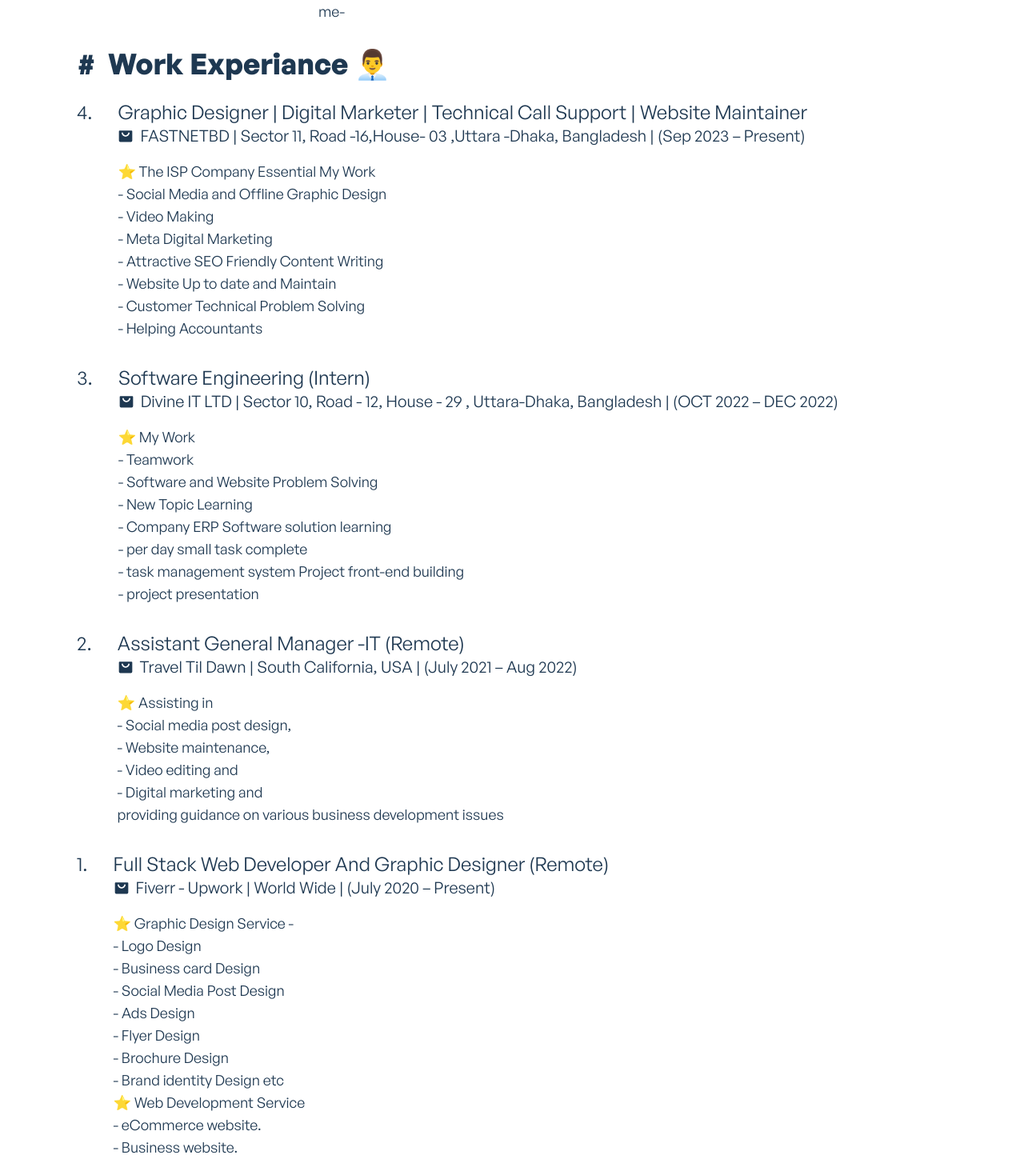
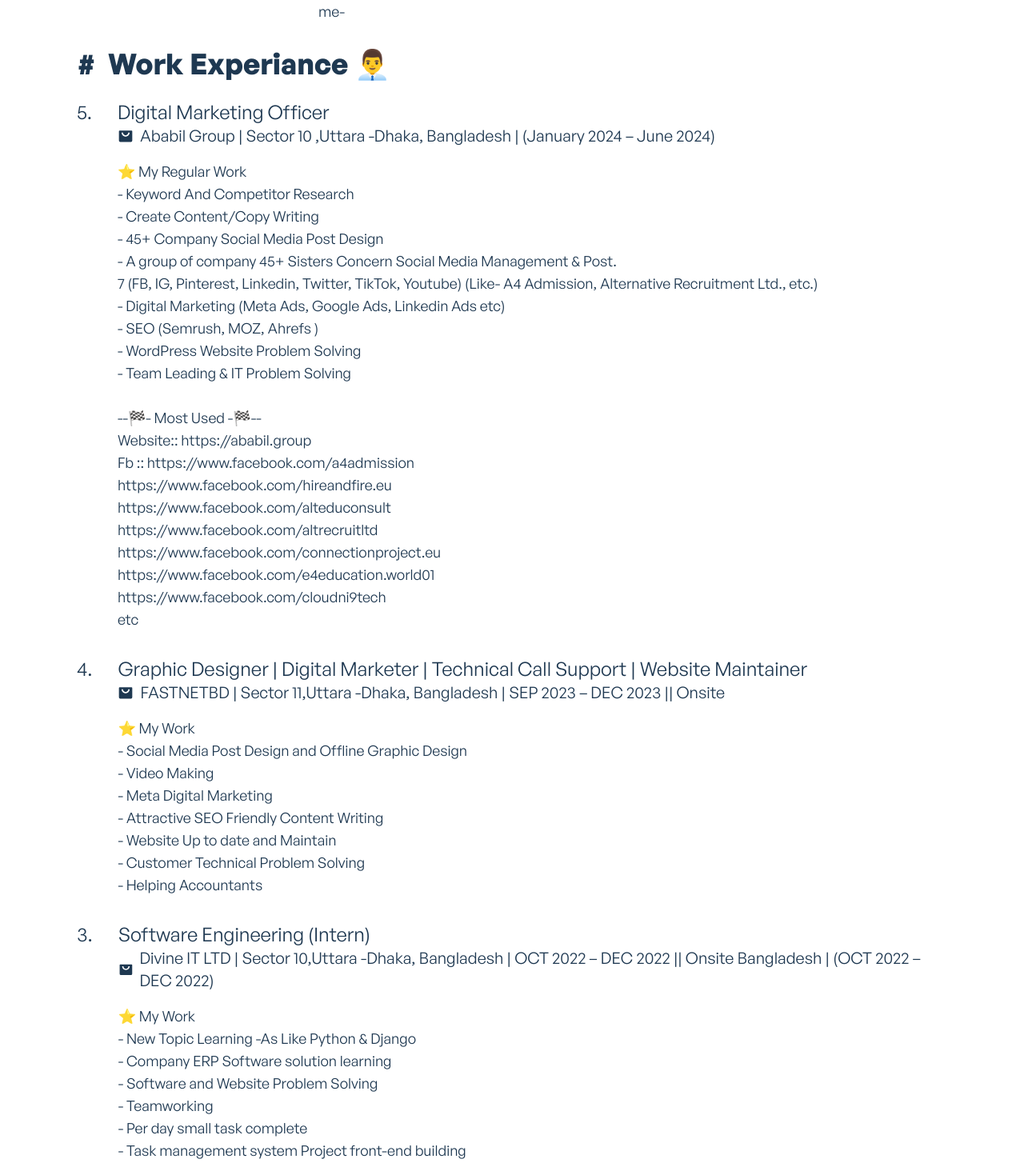
Before and after one commit to rcmehedi15/mehedi-final-portfolio, a React (Create React App) app: page /about in a window 1280 px wide. Shown: the part 580-2034 px from the top of the page at 80% size. Built offline with nearby package versions, Linux system fonts and the light colour scheme.

Commit message:
experience

```diff
--- a/src/components/about/Experience/Experiences.jsx
+++ b/src/components/about/Experience/Experiences.jsx
@@ -12,6 +12,44 @@
       </h2>{" "}
       <br />
       <ul className="w-full">
+      <li className="w-full mb-8 flex ">
+          <h5 className="text-2xl  text-ternary-dark dark:text-ternary-light">
+            5.{" "}
+          </h5>
+          <div className="flex-1 ml-8">
+            <h5 className="w-full text-2xl   text-ternary-dark dark:text-ternary-light ">
+              Digital Marketing Officer
+            </h5>
+            <span className="w-full text-lg md:text-xl mb-4 text-ternary-dark dark:text-ternary-light flex items-center  gap-2">
+              <BiSolidShoppingBagAlt />
+              Ababil Group | Sector 10 ,Uttara -Dhaka,
+              Bangladesh | (January 2024 – June 2024)
+            </span>
+
+            <p className="w-full text-lg mt-3 text-ternary-dark dark:text-ternary-light">
+            ⭐ My Regular Work <br />
+            - Keyword And Competitor Research <br />
+            - Create Content/Copy Writing  <br />
+            - 45+ Company Social Media Post Design <br />
+            - A group of company 45+ Sisters Concern Social Media Management & Post. <br /> 7 (FB, IG, Pinterest, Linkedin, Twitter, TikTok, Youtube) (Like- A4 Admission, Alternative Recruitment Ltd., etc.) <br />
+            - Digital Marketing (Meta Ads, Google Ads, Linkedin Ads etc) <br />
+            - SEO (Semrush, MOZ, Ahrefs ) <br />
+            - WordPress Website Problem Solving <br />
+            - Team Leading & IT Problem Solving <br /> <br />
+
+            --🏁- Most Used -🏁-- <br />
+            Website:: https://ababil.group <br />
+            Fb :: https://www.facebook.com/a4admission <br />
+            https://www.facebook.com/hireandfire.eu <br />
+            https://www.facebook.com/alteduconsult <br />
+            https://www.facebook.com/altrecruitltd <br />
+            https://www.facebook.com/connectionproject.eu <br />
+            https://www.facebook.com/e4education.world01 <br />
+            https://www.facebook.com/cloudni9tech <br />
+            etc
+            </p>
+          </div>
+        </li>
         <li className="w-full mb-8 flex ">
           <h5 className="text-2xl  text-ternary-dark dark:text-ternary-light">
             4.{" "}
@@ -23,18 +61,18 @@
             </h5>
             <span className="w-full text-lg md:text-xl mb-4 text-ternary-dark dark:text-ternary-light flex items-center  gap-2">
               <BiSolidShoppingBagAlt />
-              FASTNETBD | Sector 11, Road -16,House- 03 ,Uttara -Dhaka,
-              Bangladesh | (Sep 2023 – Present)
+              FASTNETBD | Sector 11,Uttara -Dhaka, Bangladesh | SEP 2023 – DEC 2023 || Onsite
             </span>
 
             <p className="w-full text-lg mt-3 text-ternary-dark dark:text-ternary-light">
-            ⭐ The ISP Company Essential My Work <br />
-              - Social Media and Offline Graphic Design <br />
+            ⭐ My Work <br />
+              - Social Media Post Design and Offline Graphic Design <br />
               - Video Making <br />
               - Meta Digital Marketing <br />
               - Attractive SEO Friendly Content Writing <br />
               - Website Up to date and Maintain <br />
-              - Customer Technical Problem Solving <br />- Helping Accountants
+              - Customer Technical Problem Solving <br />
+              - Helping Accountants
             </p>
           </div>
         </li>
@@ -48,20 +86,20 @@
             </h5>
             <span className="w-full text-lg md:text-xl mb-4 text-ternary-dark dark:text-ternary-light flex items-center  gap-2">
               <BiSolidShoppingBagAlt />
-              Divine IT LTD | Sector 10, Road - 12, House - 29 , Uttara-Dhaka,
+              Divine IT LTD | Sector 10,Uttara -Dhaka, Bangladesh | OCT 2022 – DEC 2022 || Onsite
               Bangladesh | (OCT 2022 – DEC 2022)
             </span>
 
             <p className="w-full text-lg mt-3 text-ternary-dark dark:text-ternary-light">
 
             ⭐ My Work <br />
-              - Teamwork  <br />
+              - New Topic Learning -As Like Python & Django <br />
+              - Company ERP Software solution learning <br />
               - Software and Website Problem Solving <br />
-              - New Topic Learning <br />
-              - Company ERP Software solution learning <br />
-              - per day small task complete <br />
-              - task management system Project front-end building <br />
-              - project presentation
+              - Teamworking  <br />
+              - Per day small task complete <br />
+              - Task management system Project front-end building <br />
+              - Project resentation
             </p>
           </div>
         </li>
@@ -80,11 +118,13 @@
             </span>
 
             <p className="w-full text-lg mt-3 text-ternary-dark dark:text-ternary-light">
-            ⭐ Assisting in <br />
-              - Social media post design, <br />
+            ⭐ My Work  <br />
+              - Keyword And Competitor Research <br />
+              - Create Content/Copy Writing  <br />
+              - Social media post design & Post <br />
               - Website maintenance, <br />
               - Video editing and <br />
-              - Digital marketing and  <br />
+              - Digital Ads Run  and SEO  <br />
               providing guidance on various business development issues
             </p>
           </div>
@@ -96,11 +136,11 @@
           </h5>
           <div className="flex-1 ml-8">
             <h5 className="w-full text-2xl   text-ternary-dark dark:text-ternary-light ">
-              Full Stack Web Developer And Graphic Designer (Remote)
+              Web Developer(Wordpress/PHP Based Work) And Graphic Designer
             </h5>
             <span className="w-full text-xl   mb-4 text-ternary-dark dark:text-ternary-light flex items-center gap-2">
               <BiSolidShoppingBagAlt />
-              Fiverr - Upwork | World Wide | (July 2020 – Present)
+              Fiverr - Upwork | World Wide | (July 2019 – August 2022(Now Working but Sometime))
             </span>
 
             <p className="w-full text-lg mt-3 text-ternary-dark dark:text-ternary-light">
@@ -109,9 +149,7 @@
                 - Logo Design <br />
                 - Business card Design <br />
                 - Social Media Post Design <br />
-                - Ads Design <br />
                 - Flyer Design <br />
-                - Brochure Design <br />
                 - Brand identity Design etc <br />
             ⭐ Web Development Service <br />
                 - eCommerce website. <br />
@@ -123,7 +161,7 @@
                 - Membership website. <br />
                 - Nonprofit website. <br />
                 - Media website. <br />
-                - Website bug solve.  <br />
+                - Website/Cpanel bug solve.  <br />
                 - Custom website build. <br />
             ⭐ Other Service - <br />
                 - FB/Instagram ads managing <br />
--- a/src/components/shared/TypingAnimation.jsx
+++ b/src/components/shared/TypingAnimation.jsx
@@ -6,10 +6,10 @@
         <>
             <Typewriter
                 options={{
-                    strings: ["MERN Stack Learner", "Ex Graphic Designer", "Self Learner"],
+                    strings: ["Self Learner","Critical Thinker", "Problem Solver", "Team Player"],
                     autoStart: true,
                     loop: true,
-                    deleteSpeed: 5
+                    deleteSpeed: 2
                 }}
             />
         </>
```
Also changed, not shown: 1 other file (tests, documents, lock files or other folders).
